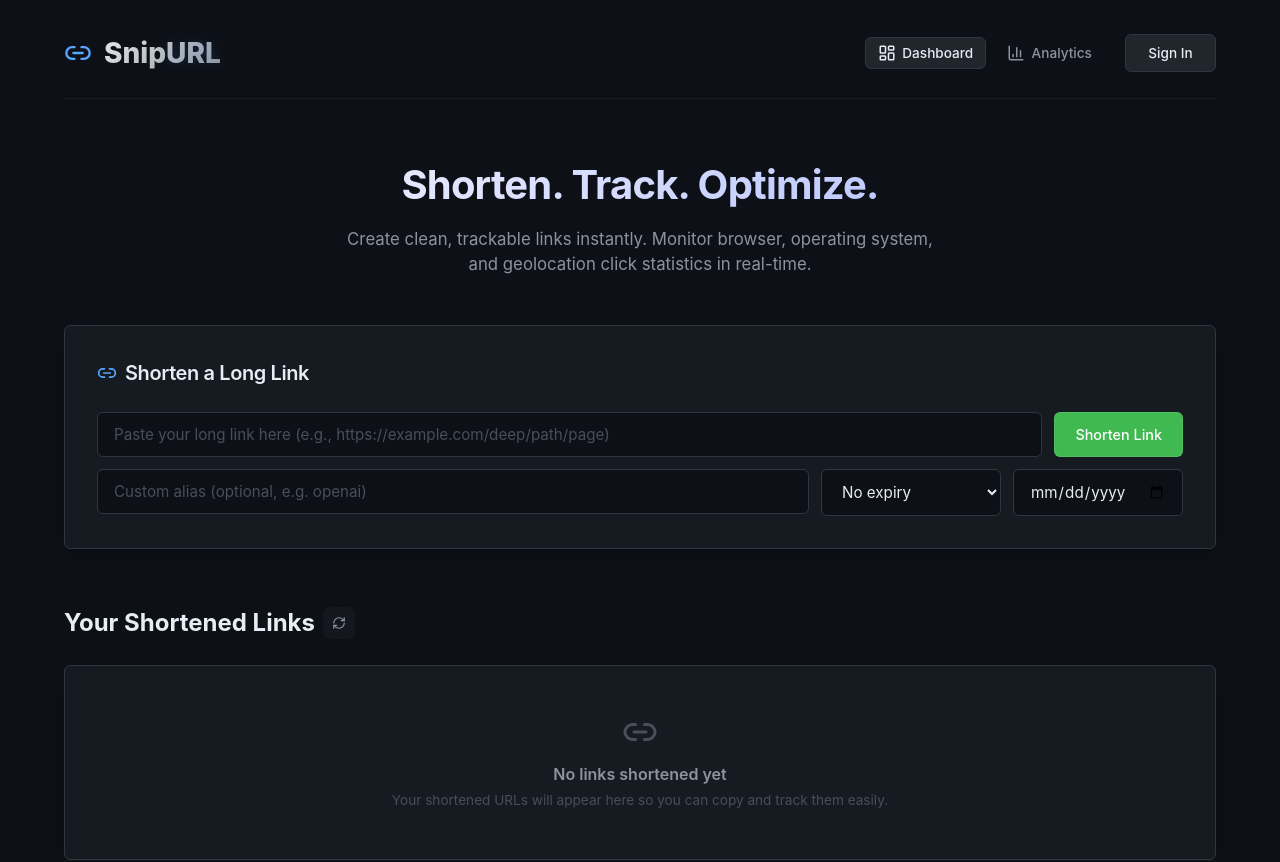
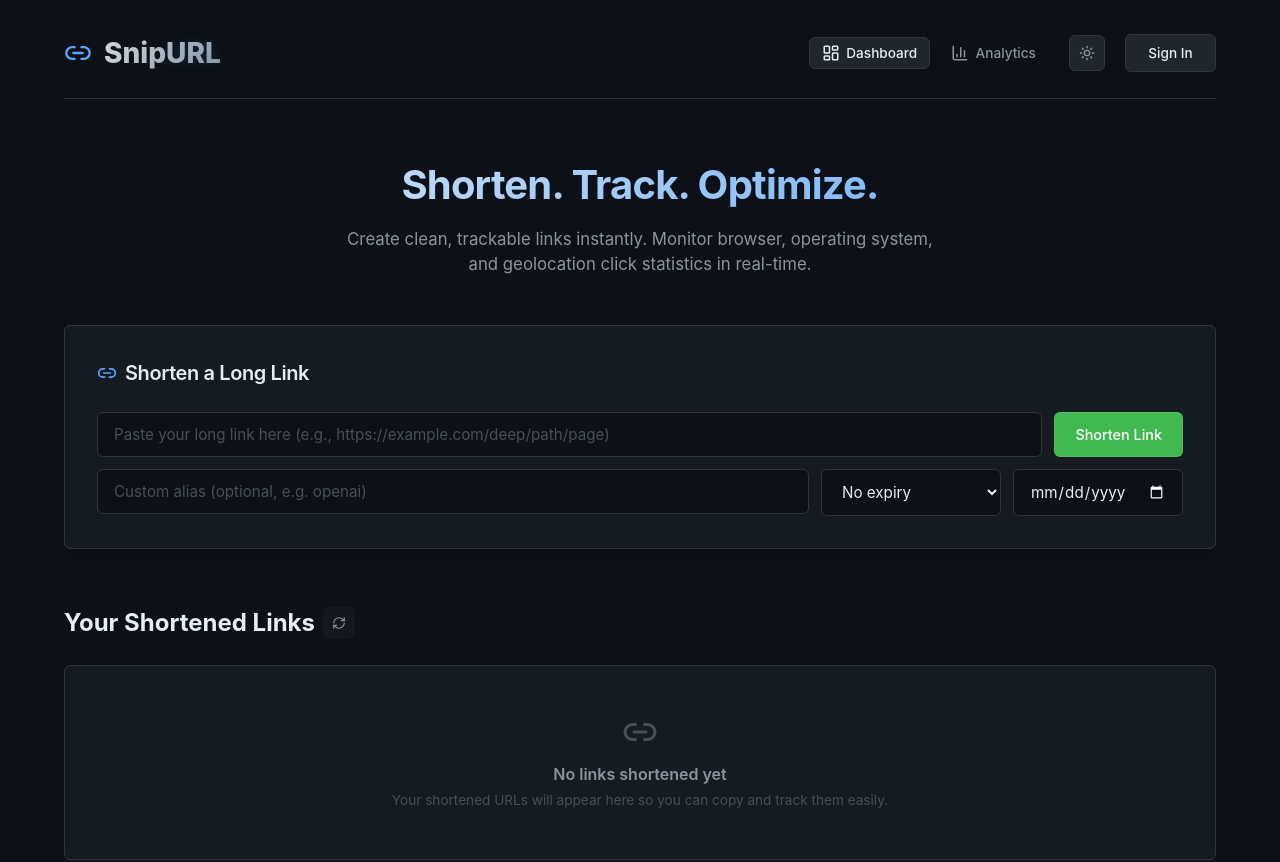
Before and after one commit to dorateja293/URL-Shortener, a React (Vite) app in the folder client/: page / in a window 1280 px wide. Shown: the top 862 px of the page. Built offline with nearby package versions, Linux system fonts and the light colour scheme.

Commit message:
Add light and dark theme toggle

```diff
--- a/client/src/App.jsx
+++ b/client/src/App.jsx
@@ -1,5 +1,5 @@
 import React, { useState, useEffect, useRef, useCallback } from 'react';
-import { LayoutDashboard, BarChart3, Link2, LogOut } from 'lucide-react';
+import { LayoutDashboard, BarChart3, Link2, LogOut, Moon, Sun } from 'lucide-react';
 import Dashboard from './components/Dashboard';
 import Analytics from './components/Analytics';
 import AuthModal from './components/AuthModal';
@@ -33,7 +33,15 @@ function App() {
   });
   const [isAuthModalOpen, setIsAuthModalOpen] = useState(false);
   const [isUserDropdownOpen, setIsUserDropdownOpen] = useState(false);
+  const [theme, setTheme] = useState(() => {
+    return localStorage.getItem('snipurl_theme') || 'dark';
+  });
   const dropdownRef = useRef(null);
+
+  useEffect(() => {
+    document.documentElement.dataset.theme = theme;
+    localStorage.setItem('snipurl_theme', theme);
+  }, [theme]);
 
   // Click outside listener for user dropdown
   useEffect(() => {
@@ -219,6 +227,15 @@ function App() {
             </button>
           </nav>
 
+          <button
+            className="theme-toggle"
+            onClick={() => setTheme((current) => current === 'dark' ? 'light' : 'dark')}
+            title={theme === 'dark' ? 'Switch to light mode' : 'Switch to dark mode'}
+            aria-label={theme === 'dark' ? 'Switch to light mode' : 'Switch to dark mode'}
+          >
+            {theme === 'dark' ? <Sun size={16} /> : <Moon size={16} />}
+          </button>
+
           {/* User Widget */}
           {user ? (
             <div className="user-menu-container" ref={dropdownRef}>
--- a/client/src/components/Analytics.jsx
+++ b/client/src/components/Analytics.jsx
@@ -180,10 +180,10 @@ function Analytics({
               </Pie>
               <Tooltip
                 contentStyle={{
-                  background: '#161B22',
-                  border: '1px solid #30363D',
+                  background: 'var(--panel-bg)',
+                  border: '1px solid var(--panel-border)',
                   borderRadius: 6,
-                  color: '#E6EDF3'
+                  color: 'var(--text-primary)'
                 }}
               />
             </PieChart>
@@ -393,10 +393,10 @@ function Analytics({
               <YAxis allowDecimals={false} stroke="#8b949e" fontSize={12} />
               <Tooltip
                 contentStyle={{
-                  background: '#161B22',
-                  border: '1px solid #30363D',
+                  background: 'var(--panel-bg)',
+                  border: '1px solid var(--panel-border)',
                   borderRadius: 6,
-                  color: '#E6EDF3'
+                  color: 'var(--text-primary)'
                 }}
               />
               <Line
--- a/client/src/components/Dashboard.jsx
+++ b/client/src/components/Dashboard.jsx
@@ -198,7 +198,7 @@ function Dashboard({
     <div>
       {/* Hero Header */}
       <div style={{ textAlign: 'center', marginBottom: '3rem' }}>
-        <h1 style={{ fontSize: '2.5rem', marginBottom: '0.75rem', background: 'linear-gradient(135deg, #ffffff 0%, #a5b4fc 100%)', WebkitBackgroundClip: 'text', WebkitTextFillColor: 'transparent' }}>
+        <h1 style={{ fontSize: '2.5rem', marginBottom: '0.75rem', background: 'linear-gradient(135deg, var(--text-primary) 0%, var(--primary) 100%)', WebkitBackgroundClip: 'text', WebkitTextFillColor: 'transparent' }}>
           Shorten. Track. Optimize.
         </h1>
         <p style={{ color: 'var(--text-secondary)', maxWidth: '600px', margin: '0 auto', fontSize: '1.05rem' }}>
--- a/client/src/index.css
+++ b/client/src/index.css
@@ -9,6 +9,12 @@
   --panel-bg: #161B22;
   --panel-border: #30363D;
   --panel-border-glow: transparent;
+  --surface-bg: #0D1117;
+  --surface-hover: #21262d;
+  --control-bg: #21262d;
+  --control-hover: #30363d;
+  --table-hover: rgba(255, 255, 255, 0.03);
+  --overlay-bg: rgba(8, 12, 20, 0.75);
 
   --primary: #58A6FF;
   --primary-hover: #1f6feb;
@@ -31,6 +37,37 @@
   --transition-smooth: all 0.2s cubic-bezier(0.3, 0, 0.66, 1);
   --shadow-lg: 0 8px 24px rgba(1, 4, 9, 0.2);
   --shadow-neon: none;
+  color-scheme: dark;
+}
+
+:root[data-theme="light"] {
+  --bg-main: #f6f8fa;
+  --panel-bg: #ffffff;
+  --panel-border: #d0d7de;
+  --surface-bg: #f6f8fa;
+  --surface-hover: #f3f4f6;
+  --control-bg: #ffffff;
+  --control-hover: #f3f4f6;
+  --table-hover: rgba(31, 35, 40, 0.04);
+  --overlay-bg: rgba(246, 248, 250, 0.72);
+
+  --primary: #0969da;
+  --primary-hover: #0757b3;
+  --primary-glow: rgba(9, 105, 218, 0.15);
+  --secondary: #0969da;
+  --secondary-glow: rgba(9, 105, 218, 0.12);
+  --accent: #8250df;
+
+  --text-primary: #1f2328;
+  --text-secondary: #57606a;
+  --text-muted: #8c959f;
+
+  --success: #1a7f37;
+  --error: #cf222e;
+  --warning: #9a6700;
+
+  --shadow-lg: 0 8px 24px rgba(140, 149, 159, 0.2);
+  color-scheme: light;
 }
 
 /* Resets */
@@ -98,7 +135,7 @@ h1, h2, h3, h4 {
   font-family: var(--font-display);
   font-size: 1.75rem;
   font-weight: 800;
-  background: linear-gradient(135deg, #ffffff 0%, var(--text-secondary) 100%);
+  background: linear-gradient(135deg, var(--text-primary) 0%, var(--text-secondary) 100%);
   -webkit-background-clip: text;
   -webkit-text-fill-color: transparent;
   transition: var(--transition-smooth);
@@ -116,7 +153,7 @@ h1, h2, h3, h4 {
   align-items: center;
   margin-bottom: 3.5rem;
   padding-bottom: 1.5rem;
-  border-bottom: 1px solid rgba(255, 255, 255, 0.05);
+  border-bottom: 1px solid var(--panel-border);
 }
 
 .nav-links {
@@ -146,8 +183,26 @@ h1, h2, h3, h4 {
 }
 
 .nav-btn.active {
-  background: #21262d;
+  background: var(--control-bg);
   border-color: var(--panel-border);
+  color: var(--text-primary);
+}
+
+.theme-toggle {
+  width: 36px;
+  height: 36px;
+  border-radius: 6px;
+  border: 1px solid var(--panel-border);
+  background: var(--control-bg);
+  color: var(--text-secondary);
+  cursor: pointer;
+  display: grid;
+  place-items: center;
+  transition: var(--transition-smooth);
+}
+
+.theme-toggle:hover {
+  background: var(--control-hover);
   color: var(--text-primary);
 }
 
@@ -188,7 +243,7 @@ h1, h2, h3, h4 {
 
 .url-input {
   width: 100%;
-  background: #0D1117;
+  background: var(--surface-bg);
   border: 1px solid var(--panel-border);
   color: var(--text-primary);
   padding: 0.75rem 1rem;
@@ -197,6 +252,12 @@ h1, h2, h3, h4 {
   border-radius: 6px;
   outline: none;
   transition: var(--transition-smooth);
+}
+
+.url-input option,
+.history-search option {
+  background: var(--panel-bg);
+  color: var(--text-primary);
 }
 
 .url-input:focus {
@@ -298,7 +359,7 @@ h1, h2, h3, h4 {
 
 .result-row {
   display: flex;
-  background: #0d1117;
+  background: var(--surface-bg);
   border: 1px solid var(--panel-border);
   padding: 0.75rem 1rem;
   border-radius: 6px;
@@ -316,7 +377,7 @@ h1, h2, h3, h4 {
 }
 
 .btn-action {
-  background: #21262d;
+  background: var(--control-bg);
   border: 1px solid var(--panel-border);
   color: var(--text-secondary);
   width: 38px;
@@ -348,9 +409,9 @@ h1, h2, h3, h4 {
 
 .btn-secondary {
   flex-grow: 1;
-  background: #21262d;
+  background: var(--control-bg);
   border: 1px solid var(--panel-border);
-  color: #c9d1d9;
+  color: var(--text-primary);
   padding: 0.5rem 1rem;
   border-radius: 6px;
   font-family: var(--font-sans);
@@ -365,7 +426,7 @@ h1, h2, h3, h4 {
 }
 
 .btn-secondary:hover {
-  background: #30363d;
+  background: var(--control-hover);
   border-color: #8b949e;
 }
 
@@ -375,7 +436,7 @@ h1, h2, h3, h4 {
   align-items: center;
   justify-content: center;
   gap: 0.75rem;
-  background: #0D1117;
+  background: var(--surface-bg);
   border: 1px solid var(--panel-border);
   padding: 1.25rem;
   border-radius: 6px;
@@ -430,8 +491,8 @@ h1, h2, h3, h4 {
 
 .history-search {
   width: 100%;
-  background: rgba(255, 255, 255, 0.03);
-  border: 1px solid rgba(255, 255, 255, 0.08);
+  background: var(--control-bg);
+  border: 1px solid var(--panel-border);
   color: var(--text-primary);
   padding: 0.5rem 1rem 0.5rem 2.2rem;
   border-radius: 9999px;
@@ -441,7 +502,7 @@ h1, h2, h3, h4 {
 }
 
 .history-search:focus {
-  background: rgba(255, 255, 255, 0.06);
+  background: var(--control-bg);
   border-color: rgba(99, 102, 241, 0.4);
 }
 
@@ -457,7 +518,7 @@ h1, h2, h3, h4 {
   width: 100%;
   overflow-x: auto;
   border-radius: 6px;
-  background: #161B22;
+  background: var(--panel-bg);
   border: 1px solid var(--panel-border);
 }
 
@@ -469,7 +530,7 @@ h1, h2, h3, h4 {
 }
 
 .history-table th {
-  background: rgba(255, 255, 255, 0.02);
+  background: var(--surface-bg);
   padding: 1rem 1.25rem;
   font-weight: 600;
   color: var(--text-secondary);
@@ -484,7 +545,7 @@ h1, h2, h3, h4 {
 }
 
 .history-table tr:hover td {
-  background: rgba(255, 255, 255, 0.01);
+  background: var(--table-hover);
 }
 
 .original-url-cell {
@@ -884,7 +945,7 @@ h1, h2, h3, h4 {
 .modal-overlay {
   position: fixed;
   inset: 0;
-  background: rgba(8, 12, 20, 0.75);
+  background: var(--overlay-bg);
   backdrop-filter: blur(12px);
   z-index: 100;
   display: grid;
@@ -986,7 +1047,7 @@ h1, h2, h3, h4 {
 
 .auth-input {
   width: 100%;
-  background: #0D1117;
+  background: var(--surface-bg);
   border: 1px solid var(--panel-border);
   color: var(--text-primary);
   padding: 0.75rem 1rem 0.75rem 2.5rem;
@@ -1038,8 +1099,8 @@ h1, h2, h3, h4 {
 }
 
 .btn-google {
-  background: #21262d;
-  color: #c9d1d9;
+  background: var(--control-bg);
+  color: var(--text-primary);
   border: 1px solid var(--panel-border);
   padding: 0.75rem 1rem;
   border-radius: 6px;
@@ -1055,7 +1116,7 @@ h1, h2, h3, h4 {
 }
 
 .btn-google:hover {
-  background: #30363d;
+  background: var(--control-hover);
   border-color: #8b949e;
   box-shadow: 0 4px 12px rgba(0, 0, 0, 0.1);
 }
@@ -1075,7 +1136,7 @@ h1, h2, h3, h4 {
   width: 38px;
   height: 38px;
   border-radius: 9999px;
-  background: #21262d;
+  background: var(--control-bg);
   color: var(--primary);
   border: 1px solid var(--panel-border);
   font-family: var(--font-display);
```
